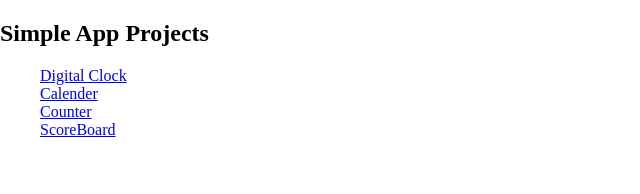
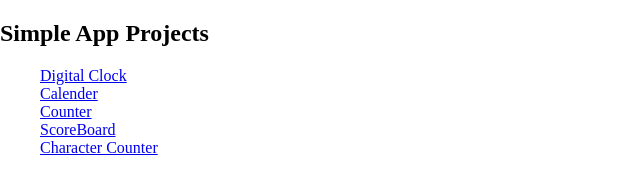
Before and after one commit to olusesimrg/MealApp, a plain HTML site: page index.html in a window 1280 px wide. Shown: the whole page, without its empty margins (0-640 px from the left). Drawn offline with Linux system fonts and the light colour scheme.

Commit message:
modified

```diff
--- /dev/null
+++ b/Character Counter/style.css
@@ -0,0 +1,36 @@
+
+*{
+     margin: 0;
+     padding: 0;
+     box-sizing: border-box;
+     outline: 1px solid red;
+}
+body{
+     background-color: bisque;
+     display: flex;
+     height: 100vh;
+     overflow: hidden;
+     justify-content: center;
+     align-items: center;
+}
+
+.container{
+     background-color: blueviolet;
+     display: flex;
+     flex-direction: column;
+     padding: 20px;
+     margin: 5px;
+     border-radius: 10px;
+     box-shadow: 0 4px 8px rgba(0, 0, 0, .3);
+}
+h2{
+     margin: 0 0 15px 0;
+}
+.textarea{
+     resize:none;
+     width: 100%;
+     height: 100px;
+     font-size: 18px;
+     padding: 0 5px 0 5px;
+     border: 1px solid darkgray;
+}
--- a/index.html
+++ b/index.html
@@ -17,6 +17,7 @@
             <a href="Calender/index.html">Calender</a>
             <a href="Counter/index.html">Counter</a>
             <a href="Score Board/index.html">ScoreBoard</a>
+            <a href="Character Counter/index.html">Character Counter</a>
         </ul>
       </div>
 </div>
```
Also changed, not shown: Character Counter/index.html (added, +27 -0 lines).
